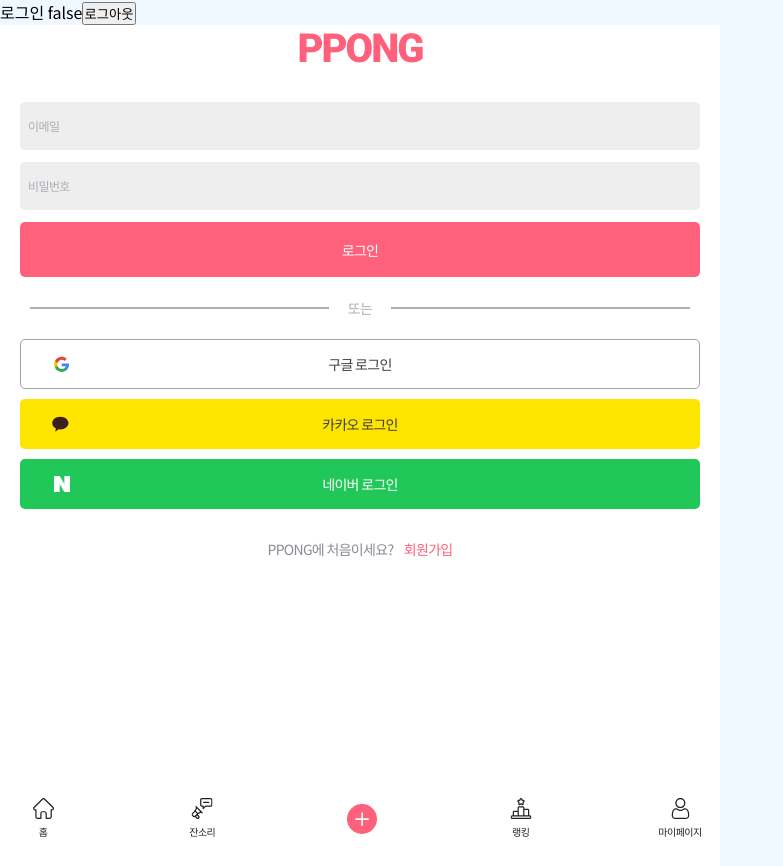
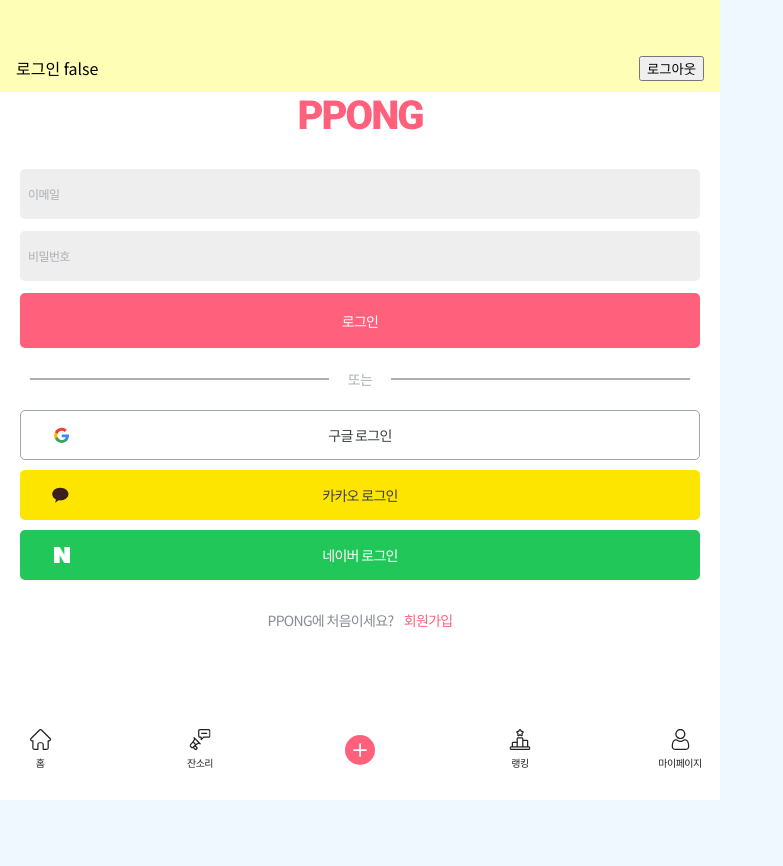
Before and after one commit to codestates-seb/seb42_main_026, a React (Create React App) app in the folder client/: page /Login in a window 1280 px wide. Shown: the whole page, without its empty margins (0-783 px from the left). After the commit the page ends 800 px from the top, so only its background shows below. Built offline with nearby package versions, Linux system fonts and the light colour scheme.

Commit message:
design: 글로벌 스타일 지정

```diff
--- a/client/src/App.tsx
+++ b/client/src/App.tsx
@@ -1,8 +1,8 @@
 import React from "react";
-import "./App.css";
+// import "./App.css";
 import { BrowserRouter, Routes, Route } from "react-router-dom";
-import { Provider } from 'react-redux';
-import store from './store/store';
+import { Provider } from "react-redux";
+import store from "./store/store";
 import HomePage from "./page/HomePage";
 import AlarmsPage from "./page/AlarmsPage";
 import ChecklistPage from "./page/ChecklistPage";
@@ -15,36 +15,38 @@
 import RemoveAccountPage from "./page/RemoveAccountPage";
 import SignupPage from "./page/SignupPage";
 import UserEditPage from "./page/UserEditPage";
-import Gnb from "./components/Gnb";
-import Hnb from "./components/Hnb";
+import BottomNav from "./components/BottomNav";
+import TopNav from "./components/TopNav";
 import RankPage from "./page/RankPage";
 
-function App() {
+export default function App() {
   return (
     <Provider store={store}>
       <div className="App">
         <BrowserRouter>
-        <Hnb />
-          <Routes>
-            <Route path="/" element={<HomePage/>}/>
-            <Route path="/Alarms" element={<AlarmsPage/>}/>
-            <Route path="/Checklist" element={<ChecklistPage/>}/>
-            <Route path="/Rank" element={<RankPage />}/>
-            <Route path="/Editor" element={<EditorPage/>}/>
-            <Route path="/Login" element={<LoginPage/>}/>
-            <Route path="/MyPage" element={<MyPage/>}/>
-            <Route path="/MyPosts" element={<MyPostsPage/>}/>
-            <Route path="/NaggingBoard" element={<NaggingBoardPage/>}/>
-            <Route path="/PostDetail" element={<PostDetailPage/>}/>
-            <Route path="/RemoveAccount" element={<RemoveAccountPage/>}/>
-            <Route path="/Signup" element={<SignupPage/>}/>
-            <Route path="/UserEdit" element={<UserEditPage/>}/>
-          </Routes>
-          <Gnb />
+          <div className="wrap">
+            <TopNav />
+            <section className="container">
+              <Routes>
+                <Route path="/" element={<HomePage />} />
+                <Route path="/Alarms" element={<AlarmsPage />} />
+                <Route path="/Checklist" element={<ChecklistPage />} />
+                <Route path="/Rank" element={<RankPage />} />
+                <Route path="/Editor" element={<EditorPage />} />
+                <Route path="/Login" element={<LoginPage />} />
+                <Route path="/MyPage" element={<MyPage />} />
+                <Route path="/MyPosts" element={<MyPostsPage />} />
+                <Route path="/NaggingBoard" element={<NaggingBoardPage />} />
+                <Route path="/PostDetail" element={<PostDetailPage />} />
+                <Route path="/RemoveAccount" element={<RemoveAccountPage />} />
+                <Route path="/Signup" element={<SignupPage />} />
+                <Route path="/UserEdit" element={<UserEditPage />} />
+              </Routes>
+            </section>
+            <BottomNav />
+          </div>
         </BrowserRouter>
       </div>
-      </Provider>
+    </Provider>
   );
 }
-
-export default App;
--- /dev/null
+++ b/client/src/components/BottomNav.tsx
@@ -0,0 +1,82 @@
+import styled from "styled-components";
+import { ReactComponent as ICON_HOME } from "../assets/ic_gnb_home_button.svg";
+import { ReactComponent as ICON_JANSORI } from "../assets/ic_gnb_jansori_button.svg";
+import { ReactComponent as ICON_WRITE } from "../assets/ic_gnb_write_button.svg";
+import { ReactComponent as ICON_RANK } from "../assets/ic_gnb_rank_button.svg";
+import { ReactComponent as ICON_MYPAGE } from "../assets/ic_gnb_mypage_button.svg";
+import { useAuth } from "../hooks/useAuth";
+import { Link } from "react-router-dom";
+
+const Gnb = () => {
+  const { isLoggedIn } = useAuth();
+
+  return (
+    <GnbWrapper>
+      <Link to={"/"}>
+        <MenuContainer>
+          <ICON_HOME />
+          <MenuText>홈</MenuText>
+        </MenuContainer>
+      </Link>
+      <Link to={"/NaggingBoard"}>
+        <MenuContainer>
+          <ICON_JANSORI />
+          <MenuText>잔소리</MenuText>
+        </MenuContainer>
+      </Link>
+      <Link to={isLoggedIn ? "/Editor" : "/Login"}>
+        <MenuContainer>
+          <ICON_WRITE />
+        </MenuContainer>
+      </Link>
+      <Link to={isLoggedIn ? "/Rank" : "/Login"}>
+        <MenuContainer>
+          <ICON_RANK />
+          <MenuText>랭킹</MenuText>
+        </MenuContainer>
+      </Link>
+      <Link to={isLoggedIn ? "/MyPage" : "/Login"}>
+        <MenuContainer>
+          <ICON_MYPAGE />
+          <MenuText>마이페이지</MenuText>
+        </MenuContainer>
+      </Link>
+    </GnbWrapper>
+  );
+};
+
+const GnbWrapper = styled.footer`
+  position: relative;
+  bottom: 0;
+  width: calc(100% -32px);
+  user-select: none;
+  align-self: stretch;
+  height: 63px;
+  display: flex;
+  flex-direction: row;
+  justify-content: space-between;
+  align-items: center;
+  background-color: white;
+  padding: 0 16px 19px 16px;
+`;
+
+const MenuContainer = styled.div`
+  display: flex;
+  flex-direction: column;
+  justify-content: center;
+  align-items: center;
+  gap: 5px;
+  width: 48px;
+  height: 48px;
+`;
+
+const MenuText = styled.span`
+  text-align: center;
+  letter-spacing: -0.05em;
+  font-family: "Noto Sans KR";
+  font-weight: 300;
+  font-size: 10px;
+  color: #212123;
+`;
+
+export default Gnb;
--- a/client/src/components/Gnb.tsx
+++ /dev/null
@@ -1,56 +0,0 @@
-import styled from "styled-components";
-import { ReactComponent as ICON_HOME}  from '../assets/ic_gnb_home_button.svg'
-import { ReactComponent as ICON_JANSORI} from '../assets/ic_gnb_jansori_button.svg'
-import { ReactComponent as ICON_WRITE } from '../assets/ic_gnb_write_button.svg'
-import { ReactComponent as ICON_RANK } from '../assets/ic_gnb_rank_button.svg'
-import { ReactComponent as ICON_MYPAGE } from '../assets/ic_gnb_mypage_button.svg'
-import { useAuth } from '../hooks/useAuth';
-import { Link } from "react-router-dom";
-
-
-const Gnb = () => {
-  const { isLoggedIn } = useAuth();
-
-  return (
-    <GnbWrapper>
-      <Link to={'/'}><MenuContainer><ICON_HOME /><MenuText>홈</MenuText></MenuContainer></Link>
-      <Link to={'/NaggingBoard'}><MenuContainer><ICON_JANSORI /><MenuText>잔소리</MenuText></MenuContainer></Link>
-      <Link to={isLoggedIn?'/Editor':'/Login'}><MenuContainer><ICON_WRITE /></MenuContainer></Link>
-      <Link to={isLoggedIn?'/Rank':'/Login'}><MenuContainer><ICON_RANK /><MenuText>랭킹</MenuText></MenuContainer></Link>
-      <Link to={isLoggedIn?'/MyPage':'/Login'}><MenuContainer><ICON_MYPAGE /><MenuText>마이페이지</MenuText></MenuContainer></Link>
-    </GnbWrapper>
-  );
-};
-
-const GnbWrapper = styled.div`
-  user-select: none;
-  align-self: stretch;
-  height: 63px;
-  display: flex;
-  flex-direction: row;
-  justify-content: space-between;
-  align-items: center;
-  background-color: white;
-  padding: 0 16px 16px 19px;
-`;
-
-const MenuContainer = styled.div`
-  display: flex;
-  flex-direction: column;
-  justify-content: center;
-  align-items: center;
-  gap: 5px;
-  width: 48px;
-  height: 48px;
-`
-
-const MenuText = styled.span`
-  text-align: center;
-  letter-spacing: -0.05em;
-  font-family: "Noto Sans KR";
-  font-weight: 300;
-  font-size: 10px;
-  color: #212123;
-`
-
-export default Gnb;
--- a/client/src/components/Hnb.tsx
+++ /dev/null
@@ -1,14 +0,0 @@
-import { useAuth } from '../hooks/useAuth';
-
-const Hnb = () => {
-  const { isLoggedIn, logoutHandler } = useAuth();
-
-  return (
-    <div>
-        <span>{'로그인 ' + isLoggedIn}</span>
-        <button onClick={logoutHandler}>로그아웃</button>
-    </div>
-  );
-};
-
-export default Hnb;
--- /dev/null
+++ b/client/src/components/TopNav.tsx
@@ -0,0 +1,25 @@
+import styled from "styled-components";
+import { useAuth } from "../hooks/useAuth";
+
+export default function Hnb() {
+  const { isLoggedIn, logoutHandler } = useAuth();
+
+  return (
+    <Hnbcss>
+      <span>{"로그인 " + isLoggedIn}</span>
+      <button onClick={logoutHandler}>로그아웃</button>
+    </Hnbcss>
+  );
+}
+
+const Hnbcss = styled.header`
+  user-select: none;
+  align-self: stretch;
+  height: 48px;
+  display: flex;
+  flex-direction: row;
+  justify-content: space-between;
+  align-items: center;
+  background-color: #fffeb6;
+  padding: 44px 16px 0px 16px;
+`;
--- a/client/src/index.tsx
+++ b/client/src/index.tsx
@@ -1,13 +1,14 @@
 import React from "react";
 import ReactDOM from "react-dom/client";
-import "./index.css";
 import App from "./App";
+import GlobalStyle from "./style/global";
 
 const root = ReactDOM.createRoot(
   document.getElementById("root") as HTMLElement
 );
 root.render(
-    <React.StrictMode>
-      <App />
-    </React.StrictMode>
+  <React.StrictMode>
+    <App />
+    <GlobalStyle />
+  </React.StrictMode>
 );
--- a/client/src/page/LoginPage.tsx
+++ b/client/src/page/LoginPage.tsx
@@ -3,7 +3,7 @@
 import KakaoLoginButton from "../container/login/KakaoLoginButton";
 import NaverLoginButton from "../container/login/NaverLoginButton";
 import { Link } from "react-router-dom";
-import { useAuth } from '../hooks/useAuth';
+import { useAuth } from "../hooks/useAuth";
 
 const LoginPage = () => {
   const { loginHandler } = useAuth();
@@ -33,6 +33,22 @@
     </LoginWrapper>
   );
 };
+
+const LoginWrapper = styled.div`
+  position: relative;
+  /* top: 92px; */
+  width: 100%;
+  user-select: none;
+  align-self: stretch;
+  height: calc(100vh - 174px);
+  display: flex;
+  flex-direction: column;
+  justify-content: flex-start;
+  align-items: center;
+  background-color: white;
+  gap: 10px;
+`;
+
 const SignupText = styled.span`
   font-family: "Noto Sans KR";
   font-size: 14px;
@@ -71,18 +87,6 @@
   font-weight: 400;
   font-size: 14px;
   color: #abaeb4;
-`;
-
-const LoginWrapper = styled.div`
-  user-select: none;
-  align-self: stretch;
-  height: 762px;
-  display: flex;
-  flex-direction: column;
-  justify-content: flex-start;
-  align-items: center;
-  background-color: white;
-  gap: 10px;
 `;
 
 const LoginButton = styled.button`
--- a/client/src/index.css
+++ b/client/src/style/global.tsx
@@ -1,13 +1,11 @@
+import { createGlobalStyle } from "styled-components";
+
+const GlobalStyle = createGlobalStyle`
 body {
   font-family: "Noto Sans KR", "Roboto";
   background-color: aliceblue;
 }
 
-* {
-  /* 전체선택자->모든 태그에 여백을 뺌 */
-  margin: 0;
-  padding: 0;
-}
 html,
 body,
 div,
@@ -87,8 +85,6 @@
 body {
   width: 100%;
   height: 100%;
-  max-width: 720px;
-  min-width: 390px;
 }
 html {
   /* ************************************************************
@@ -155,3 +151,19 @@
 select {
   vertical-align: middle;
 } /*문자와 나란히 입력박스를 배치하면 높낮이가 맞지않아 맞추기 위함 */
+.wrap{
+  width: 100%;
+  height: 100%;
+  max-width: 720px;
+  min-width: 320px;
+}
+section{
+  background-color: white;
+  width: 100%;
+  height: calc(100% -174px);
+  min-height: calc(844px -174px);
+}
+
+`;
+
+export default GlobalStyle;
```
Also changed, not shown: client/src/App.css (deleted).
